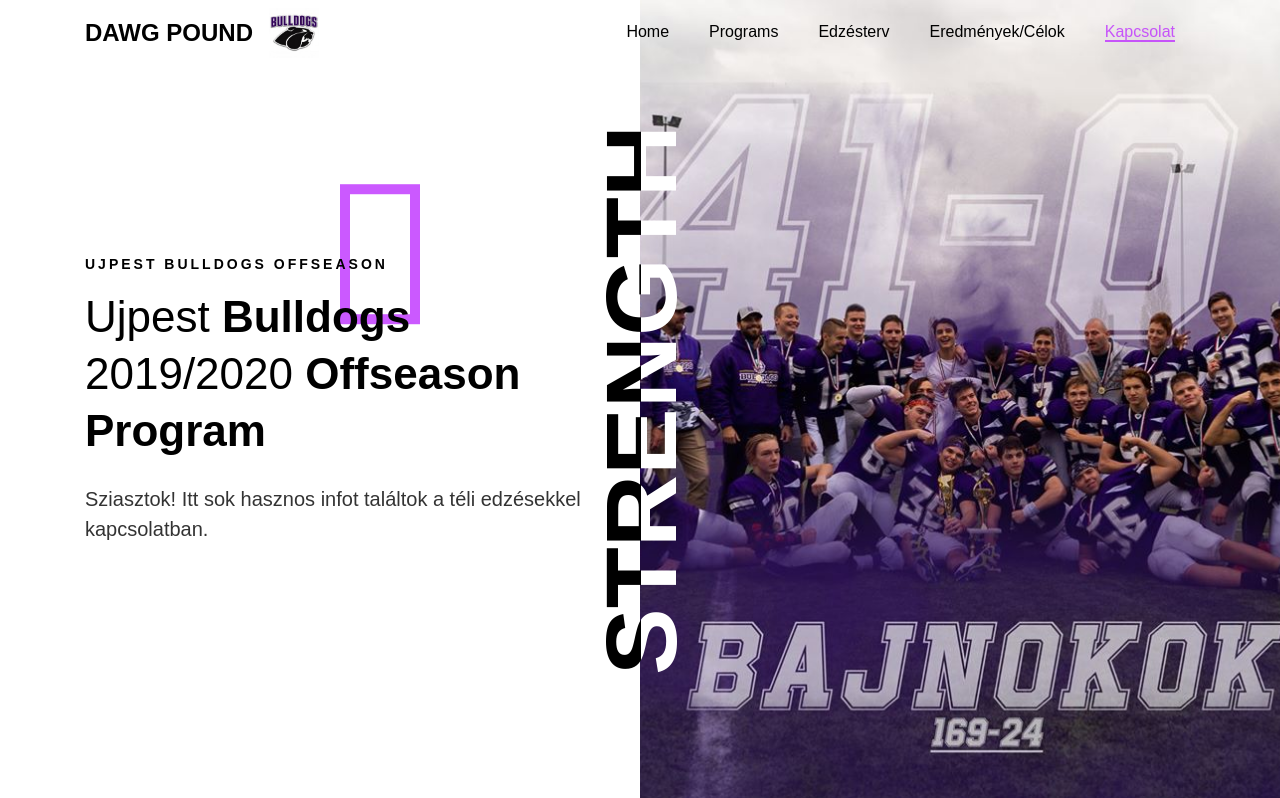
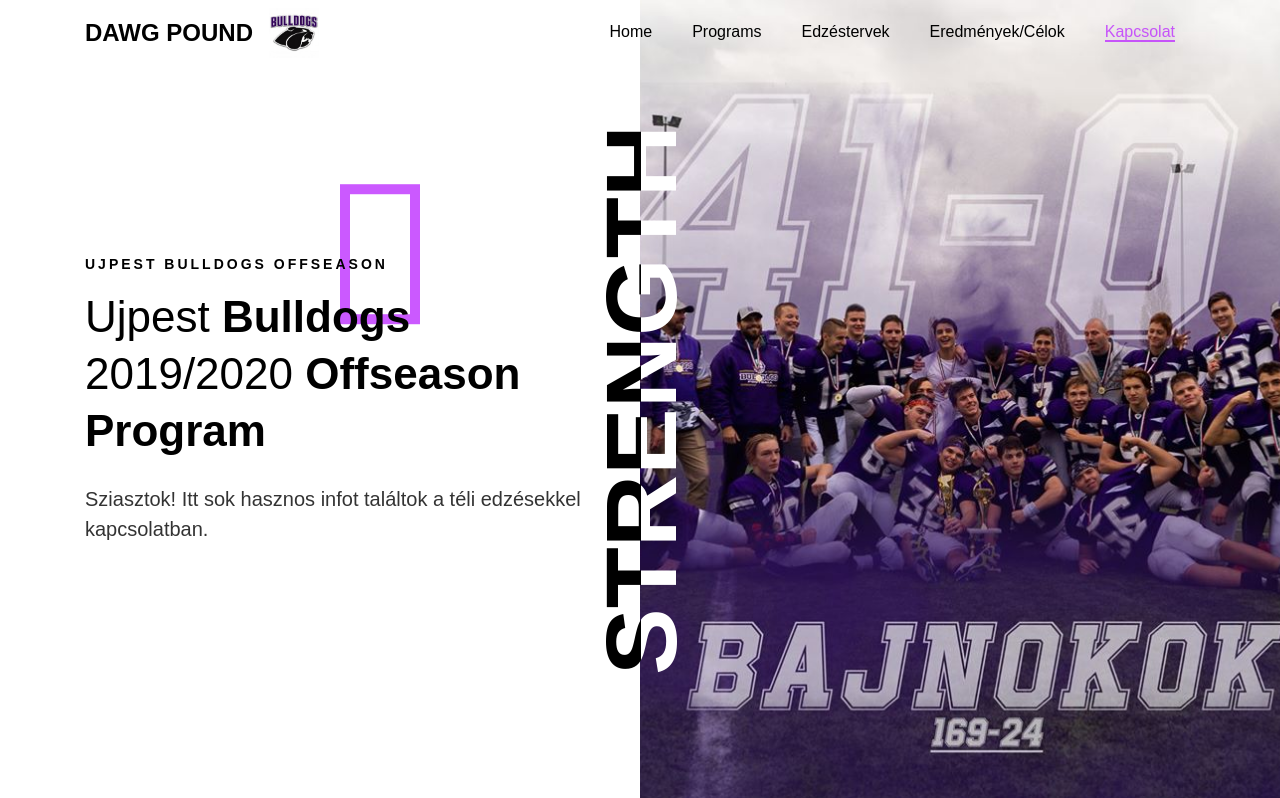
Before and after one commit to ujpestbulldogs/ujpestbulldogs.github.io, a plain HTML site: page index.html in a window 1280 px wide. Shown: the top 798 px of the page. Drawn offline with Linux system fonts and the light colour scheme; some packages are replaced by stand-ins of ours; no server answers; files whose address does not match are found by name; a web font is replaced by a local one.

Commit message:
add line

```diff
--- a/index.html
+++ b/index.html
@@ -53,7 +53,7 @@
 	          <li class="nav-item"><a href="#home-section" class="nav-link"><span>Home</span></a></li>
 	          <li class="nav-item"><a href="#programs-section" class="nav-link"><span>Programs</span></a></li>
 	          <!-- <li class="nav-item"><a href="#services-section" class="nav-link"><span>Hasznos Info</span></a></li> -->
-	          <li class="nav-item"><a href="#schedule-section" class="nav-link"><span>Edzésterv</span></a></li>
+	          <li class="nav-item"><a href="#schedule-section" class="nav-link"><span>Edzéstervek</span></a></li>
 	          <li class="nav-item"><a href="#about-section" class="nav-link"><span>Eredmények/Célok</span></a></li>
 	          <!-- <li class="nav-item"><a href="#coaches-section" class="nav-link"><span>Coaches</span></a></li>
 	          <li class="nav-item"><a href="#blog-section" class="nav-link"><span>Blog</span></a></li> -->
```
